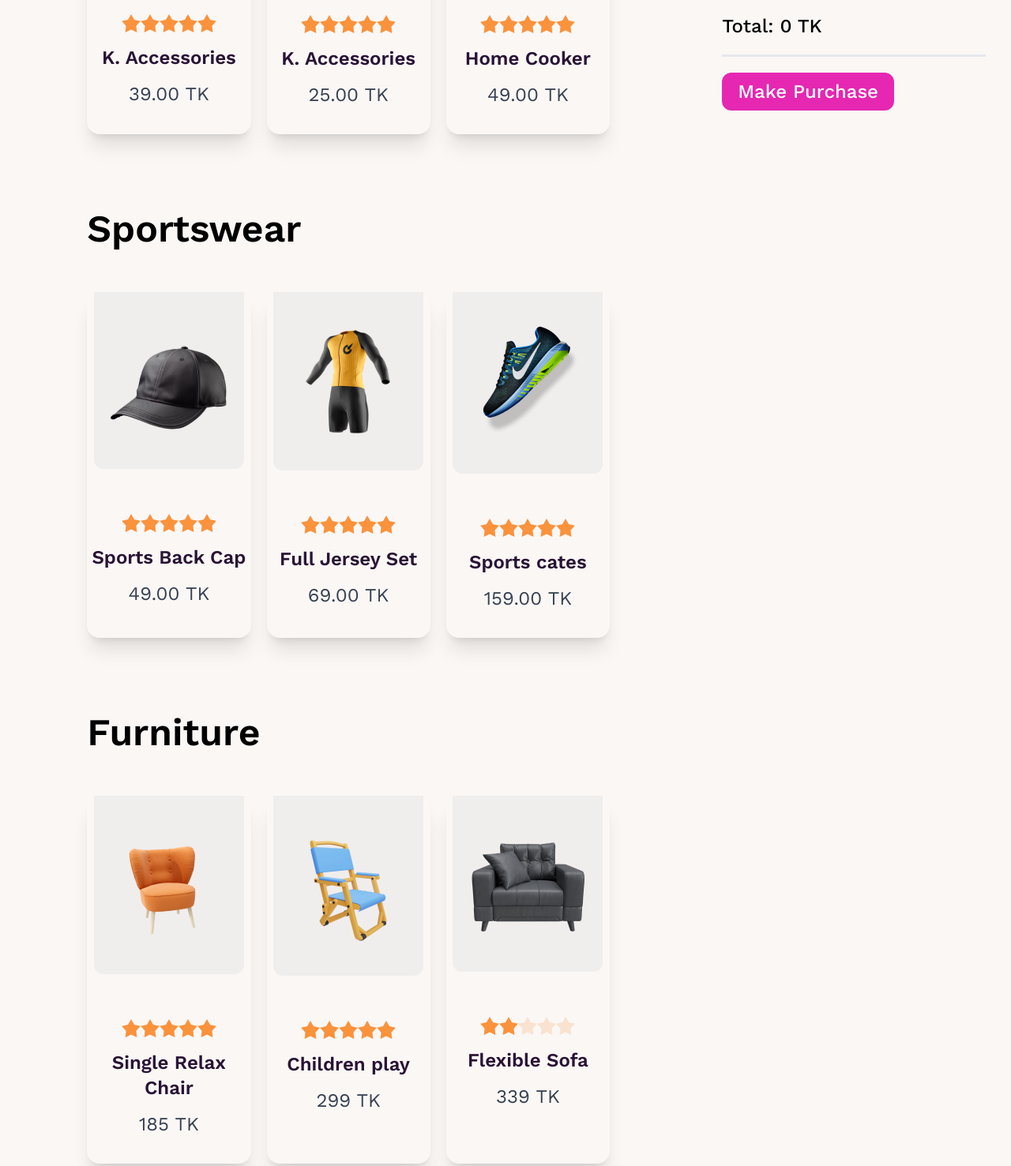
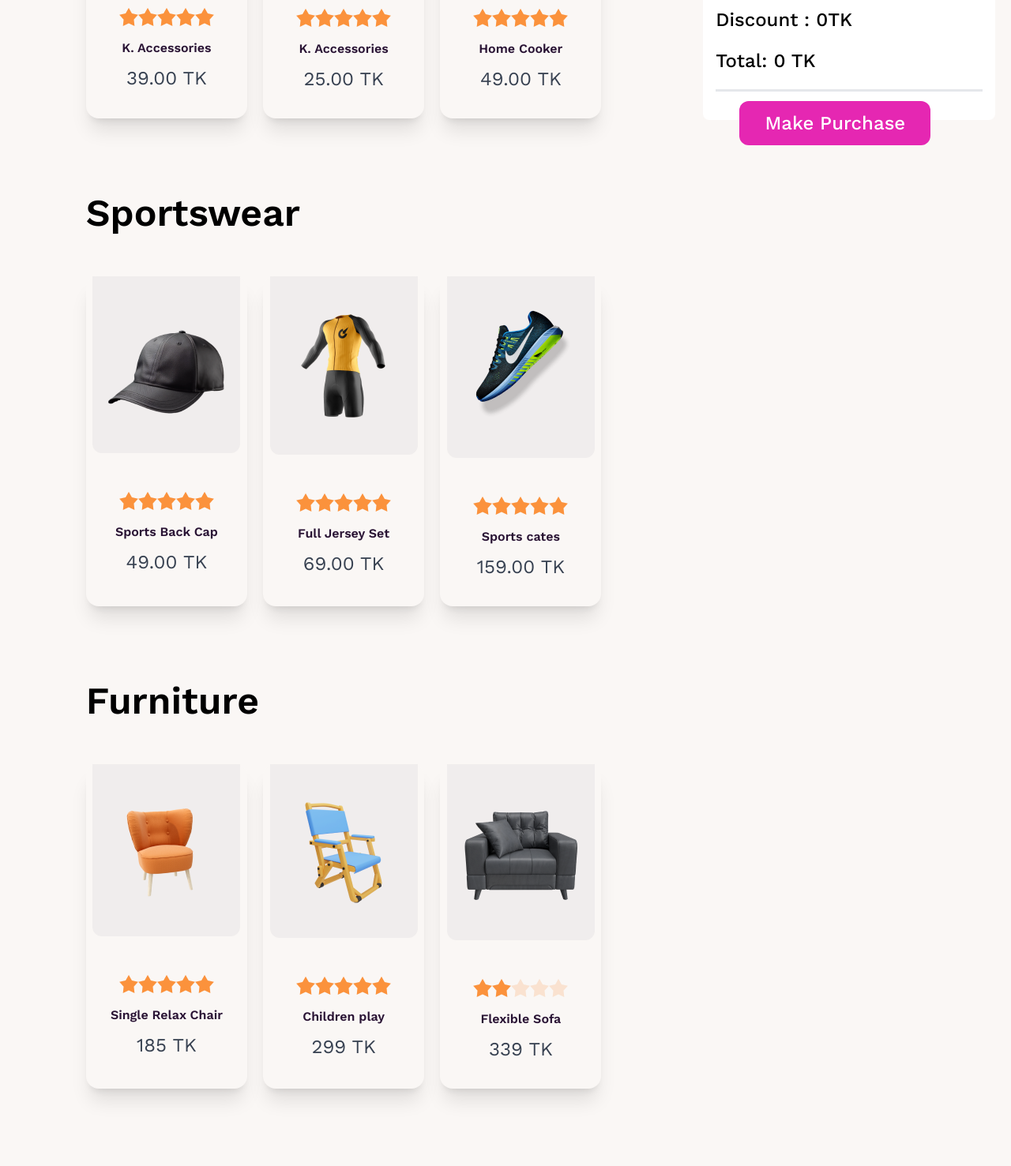
Before and after one commit to naymhossen1b/Summer-Sale-A5, a plain HTML site: page index.html in a window 1280 px wide. Shown: the part 966-2443 px from the top of the page at 79% size. Drawn offline with nearby package versions, Linux system fonts and the light colour scheme.

Commit message:
added and modified some line

```diff
--- a/index.html
+++ b/index.html
@@ -55,7 +55,7 @@
                             <figure class="bg-gray-700 bg-opacity-5 pb-12 pt-10">
                                 <img src="./images/prod1.png" alt="Shoes" /></figure>
                         </div>
-                        <div class="rating mt-14 mb-4 flex justify-center items-baseline">
+                        <div class="rating mt-12 mb-4 flex justify-center items-baseline">
                             <input type="radio" name="rating-2" class="mask mask-star-2 bg-orange-400" />
                             <input type="radio" name="rating-2" class="mask mask-star-2 bg-orange-400" checked />
                             <input type="radio" name="rating-2" class="mask mask-star-2 bg-orange-400" />
@@ -63,7 +63,7 @@
                             <input type="radio" name="rating-2" class="mask mask-star-2 bg-orange-400" />
                           </div>
                     <div class="items-center text-center">
-                      <h2 class=" mb-3 text-2xl font-semibold ">K. Accessories</h2>
+                      <h2 class=" mb-2 font-semibold ">K. Accessories</h2>
                       <h4 class="text-gray-700 text-[24px] pb-8">39.00 TK</h4>
                     </div>
 
@@ -75,7 +75,7 @@
                             <figure class="bg-gray-700 bg-opacity-5 pb-10 pt-10">
                                 <img src="./images/prod2.png" alt="Shoes" /></figure>
                         </div>
-                        <div class="rating mt-14 mb-4 flex justify-center items-baseline">
+                        <div class="rating mt-12 mb-4 flex justify-center items-baseline">
                             <input type="radio" name="rating-2" class="mask mask-star-2 bg-orange-400" />
                             <input type="radio" name="rating-2" class="mask mask-star-2 bg-orange-400" checked />
                             <input type="radio" name="rating-2" class="mask mask-star-2 bg-orange-400" />
@@ -83,7 +83,7 @@
                             <input type="radio" name="rating-2" class="mask mask-star-2 bg-orange-400" />
                           </div>
                     <div class="items-center text-center">
-                      <h2 class=" mb-3 text-2xl font-semibold ">K. Accessories</h2>
+                      <h2 class=" mb-2 font-semibold ">K. Accessories</h2>
                       <h4 class="text-gray-700 text-[24px] pb-8">25.00 TK</h4>
                     </div>
                 </div>
@@ -94,7 +94,7 @@
                         <figure class="bg-gray-700 bg-opacity-5 pb-10 pt-12">
                             <img src="./images/prod3.png" alt="Shoes" /></figure>
                     </div>
-                    <div class="rating mt-14 mb-4 flex justify-center items-baseline">
+                    <div class="rating mt-12 mb-4 flex justify-center items-baseline">
                         <input type="radio" name="rating-2" class="mask mask-star-2 bg-orange-400" />
                         <input type="radio" name="rating-2" class="mask mask-star-2 bg-orange-400" checked />
                         <input type="radio" name="rating-2" class="mask mask-star-2 bg-orange-400" />
@@ -102,7 +102,7 @@
                         <input type="radio" name="rating-2" class="mask mask-star-2 bg-orange-400" />
                       </div>
                 <div class="items-center text-center">
-                  <h2 class=" mb-3 text-2xl font-semibold ">Home Cooker</h2>
+                  <h2 class=" mb-2 font-semibold ">Home Cooker</h2>
                   <h4 class="text-gray-700 text-[24px] pb-8">49.00 TK</h4>
                 </div>
             </div>
@@ -131,7 +131,7 @@
                             <figure class="bg-gray-700 bg-opacity-5 pb-10 pt-14">
                                 <img src="./images/prod4.png" alt="Shoes" /></figure>
                         </div>
-                        <div class="rating mt-14 mb-4 flex justify-center items-baseline">
+                        <div class="rating mt-12 mb-4 flex justify-center items-baseline">
                             <input type="radio" name="rating-2" class="mask mask-star-2 bg-orange-400" />
                             <input type="radio" name="rating-2" class="mask mask-star-2 bg-orange-400" checked />
                             <input type="radio" name="rating-2" class="mask mask-star-2 bg-orange-400" />
@@ -139,7 +139,7 @@
                             <input type="radio" name="rating-2" class="mask mask-star-2 bg-orange-400" />
                           </div>
                     <div class="items-center text-center">
-                      <h2 class=" mb-3 text-2xl font-semibold ">Sports Back Cap</h2>
+                      <h2 class=" mb-2 font-semibold ">Sports Back Cap</h2>
                       <h4 class="text-gray-700 text-[24px] pb-8">49.00 TK</h4>
                     </div>
 
@@ -152,7 +152,7 @@
                         <figure class="bg-gray-700 bg-opacity-5 pb-10 pt-10">
                             <img src="./images/prod5.png" alt="Shoes" /></figure>
                     </div>
-                    <div class="rating mt-14 mb-4 flex justify-center items-baseline">
+                    <div class="rating mt-12 mb-4 flex justify-center items-baseline">
                         <input type="radio" name="rating-2" class="mask mask-star-2 bg-orange-400" />
                         <input type="radio" name="rating-2" class="mask mask-star-2 bg-orange-400" checked />
                         <input type="radio" name="rating-2" class="mask mask-star-2 bg-orange-400" />
@@ -160,7 +160,7 @@
                         <input type="radio" name="rating-2" class="mask mask-star-2 bg-orange-400" />
                       </div>
                 <div class="items-center text-center">
-                  <h2 class=" mb-3 text-2xl font-semibold ">Full Jersey Set</h2>
+                  <h2 class=" mb-2 font-semibold ">Full Jersey Set</h2>
                   <h4 class="text-gray-700 text-[24px] pb-8">69.00 TK</h4>
                 </div>
 
@@ -172,7 +172,7 @@
                         <figure class="bg-gray-700 bg-opacity-5 pb-10 pt-10">
                             <img src="./images/prod6.png" alt="Shoes" /></figure>
                     </div>
-                    <div class="rating mt-14 mb-4 flex justify-center items-baseline">
+                    <div class="rating mt-12 mb-4 flex justify-center items-baseline">
                         <input type="radio" name="rating-2" class="mask mask-star-2 bg-orange-400" />
                         <input type="radio" name="rating-2" class="mask mask-star-2 bg-orange-400" checked />
                         <input type="radio" name="rating-2" class="mask mask-star-2 bg-orange-400" />
@@ -180,7 +180,7 @@
                         <input type="radio" name="rating-2" class="mask mask-star-2 bg-orange-400" />
                       </div>
                 <div class="items-center text-center">
-                  <h2 class=" mb-3 text-2xl font-semibold ">Sports cates</h2>
+                  <h2 class=" mb-2 font-semibold ">Sports cates</h2>
                   <h4 class="text-gray-700 text-[24px] pb-8">159.00 TK</h4>
                 </div>
 
@@ -207,10 +207,10 @@
 
                     <div onclick="clickItem(this)" class="card bg-base-100 shadow-xl hover:cursor-pointer">
                         <div class="w-11/12 mx-auto rounded-xl">
-                            <figure class="bg-gray-700 bg-opacity-5 pb-10 pt-10">
+                            <figure class="bg-gray-700 bg-opacity-5 pb-10 pt-8">
                                 <img src="./images/prod7.png" alt="Shoes" /></figure>
                         </div>
-                        <div class="rating mt-14 mb-4 flex justify-center items-baseline">
+                        <div class="rating mt-12 mb-4 flex justify-center items-baseline">
                             <input type="radio" name="rating-2" class="mask mask-star-2 bg-orange-400" />
                             <input type="radio" name="rating-2" class="mask mask-star-2 bg-orange-400" checked />
                             <input type="radio" name="rating-2" class="mask mask-star-2 bg-orange-400" />
@@ -218,7 +218,7 @@
                             <input type="radio" name="rating-2" class="mask mask-star-2 bg-orange-400" />
                           </div>
                     <div class="items-center text-center">
-                      <h2 class=" mb-3 text-2xl font-semibold ">Single Relax Chair</h2>
+                      <h2 class=" mb-2 font-semibold ">Single Relax Chair</h2>
                       <h4 class="text-gray-700 text-[24px] pb-8">185 TK</h4>
                     </div>
 
@@ -228,10 +228,10 @@
 
                 <div onclick="clickItem(this)" class="card bg-base-100 shadow-xl hover:cursor-pointer">
                     <div class="w-11/12 mx-auto rounded-xl">
-                        <figure class="bg-gray-700 bg-opacity-5 pb-10 pt-12">
+                        <figure class="bg-gray-700 bg-opacity-5 pb-10 pt-10">
                             <img src="./images/prod8.png" alt="Shoes" /></figure>
                     </div>
-                    <div class="rating mt-14 mb-4 flex justify-center items-baseline">
+                    <div class="rating mt-12 mb-4 flex justify-center items-baseline">
                         <input type="radio" name="rating-2" class="mask mask-star-2 bg-orange-400" />
                         <input type="radio" name="rating-2" class="mask mask-star-2 bg-orange-400" checked />
                         <input type="radio" name="rating-2" class="mask mask-star-2 bg-orange-400" />
@@ -239,7 +239,7 @@
                         <input type="radio" name="rating-2" class="mask mask-star-2 bg-orange-400" />
                       </div>
                 <div class="items-center text-center">
-                  <h2 class=" mb-3 text-2xl font-semibold ">Children play</h2>
+                  <h2 class=" mb-2 font-semibold ">Children play</h2>
                   <h4 class="text-gray-700 text-[24px] pb-8">299 TK</h4>
                 </div>
 
@@ -251,7 +251,7 @@
                         <figure class="bg-gray-700 bg-opacity-5 pb-10 pt-12">
                             <img src="./images/prod9.png" alt="Shoes" /></figure>
                     </div>
-                    <div class="rating mt-14 mb-4 flex justify-center items-baseline">
+                    <div class="rating mt-12 mb-4 flex justify-center items-baseline">
                         <input type="radio" name="rating-2" class="mask mask-star-2 bg-orange-400" />
                         <input type="radio" name="rating-2" class="mask mask-star-2 bg-orange-400" checked />
                         <input type="radio" name="rating-2" class="mask mask-star-2 bg-orange-400" />
@@ -259,7 +259,7 @@
                         <input type="radio" name="rating-2" class="mask mask-star-2 bg-orange-400" />
                       </div>
                 <div class="items-center text-center">
-                  <h2 class=" mb-3 text-2xl font-semibold ">Flexible Sofa</h2>
+                  <h2 class=" mb-2 font-semibold ">Flexible Sofa</h2>
                   <h4 class="text-gray-700 text-[24px] pb-8">339 TK</h4>
                 </div>
 
@@ -275,24 +275,25 @@
 
             <!-- side section -->
 
-            <div class="p-8">
-                <div class=" mt-16 lg:mt-[184px]">
+            <div class="  p-5">
+                <div class=" mt-16 lg:mt-[168px] box-border rounded-lg p-4 bg-white">
                     <h1 class="text-black text-2xl font-medium">Have coupon?</h1>
 
                     <div class="lg:flex">
-                        <input id="couponCode" class="p-4 mt-5 rounded-lg" type="text" placeholder="Coupon code">
+                        <input id="couponCode" class="p-4 mt-5 rounded-lg border-2" type="text" placeholder="Coupon code">
                         <button id="hide-btn" onclick="applyCoupon()" disabled class="text-white mt-5 text-2xl font-medium bg-pink-600 rounded-t-lg p-3 rounded-r-lg rounded-b-lg rounded-l-none">Apply</button>
                     </div>
                 </div>
 
                 <!-- product listing container -->
 
+               <div class="box-border rounded-lg p-4 bg-white mt-5">
                 <div id="select-item" class="mt-5">
                 </div>
                 <div class="mt-5 mb-5 border border-b-2">
                 </div>
 
-                <div class="text-black text-2xl font-medium mt-5">
+                <div class="text-black text-2xl font-medium mt-5 ">
                     <h1 class="mb-5">Total price: <span id="orginal-price">0</span>TK</h1>
                     <h2 class="mb-5">Discount : <span id="discountAmount">0</span>TK</h2>
                     <h3 class="mb-5">Total: <span id="finalAmount">0</span> TK</h3>
@@ -300,9 +301,12 @@
 
                 <div class="mt-5 mb-5 border border-b-2">
                 </div>
+               </div>
 
-                <div>
-                    <button id="make-purches"  disabled class="text-white text-2xl font-medium bg-[#E527B2] py-2 px-5 rounded-xl" onclick="my_modal_1.showModal()">Make Purchase</button>
+                <!-- modal section -->
+
+                <div class="w-9/12 mx-auto -mt-6">
+                    <button id="make-purches"  disabled class="text-white text-2xl font-medium bg-[#E527B2] py-2 px-4 lg:py-3 lg:px-8 rounded-xl" onclick="my_modal_1.showModal()">Make Purchase</button>
                     <dialog id="my_modal_1" class="modal">
                       <form method="dialog" class="modal-box">
                         <div class="items-center text-center">
```
